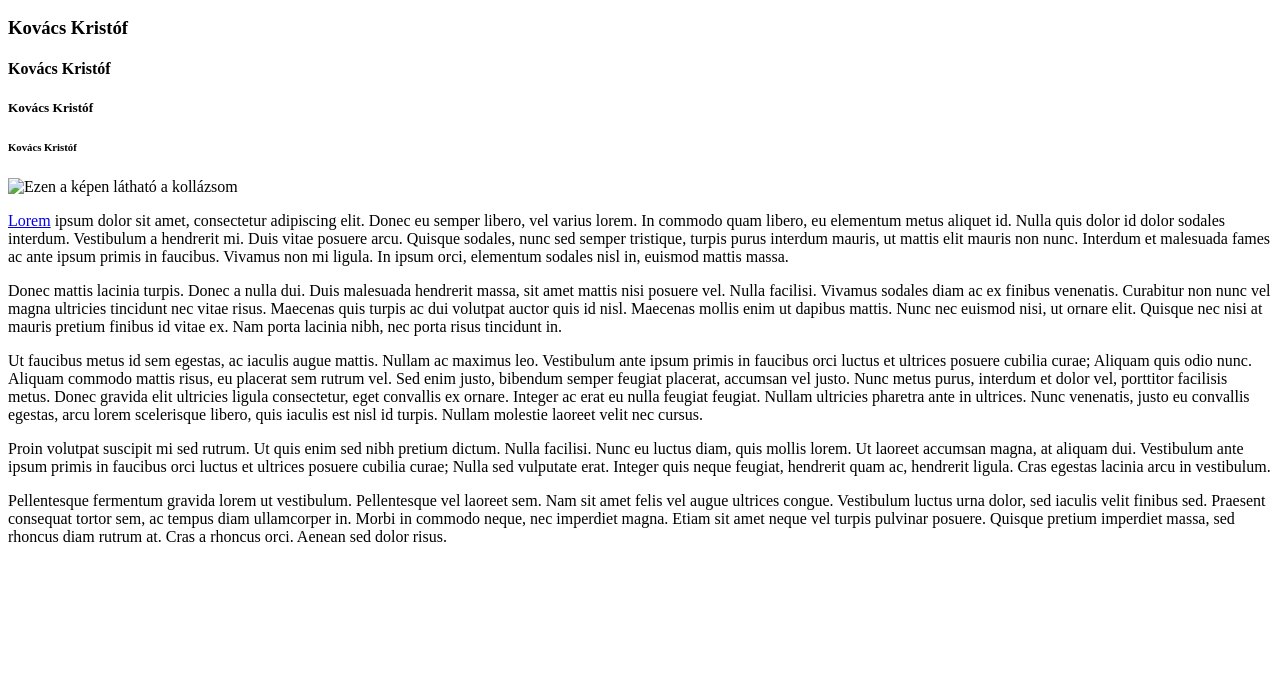
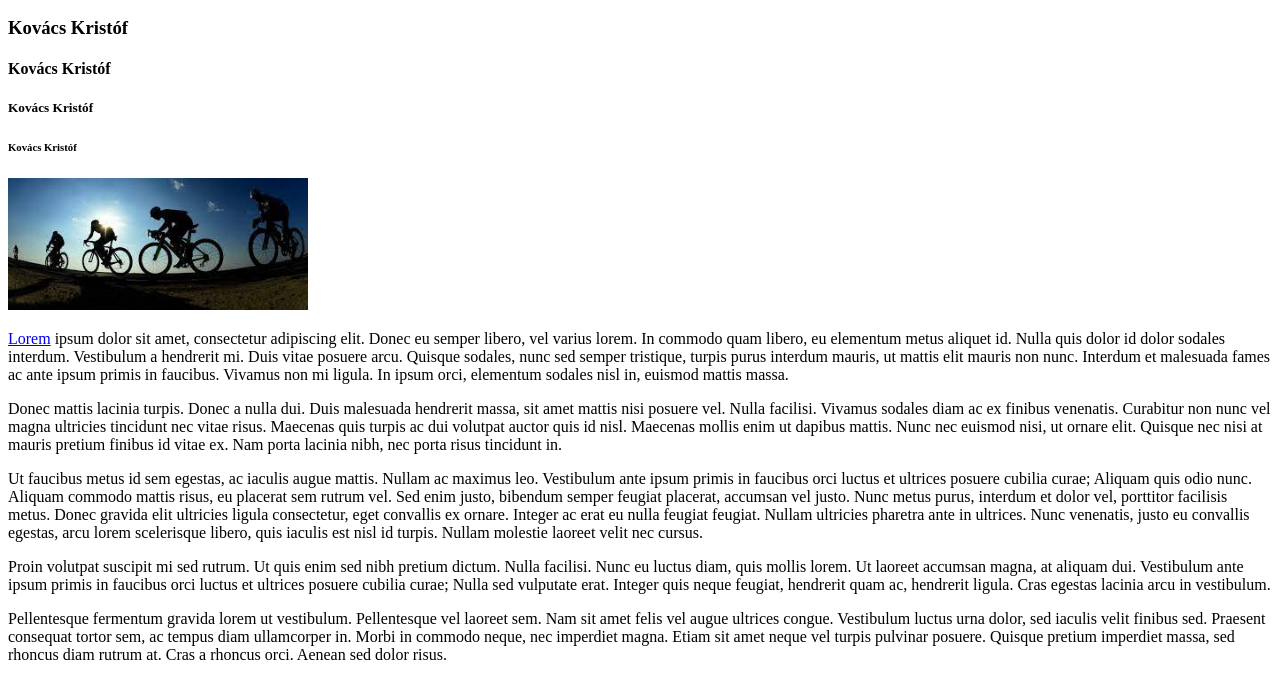
Before and after one commit to kkristof30/web3, a plain HTML site: page index.html in a window 1280 px wide. Shown: the part 110-800 px from the top of the page. Drawn offline with Linux system fonts and the light colour scheme.

Commit message:
kollázs

```diff
--- a/index.html
+++ b/index.html
@@ -13,7 +13,7 @@
     <h5>Kovács Kristóf</h5>
     <h6>Kovács Kristóf</h6>
 
-        <img src="img.collage/" alt="Ezen a képen látható a kollázsom" title="KOLLÁZS" width="300">
+        <img src="download.jpg" alt="Ezen a képen látható a kollázsom" title="KOLLÁZS" width="300">
 
                 <p><a href="https://www.lipsum.com/feed/html">Lorem</a>  ipsum dolor sit amet, consectetur adipiscing elit. Donec eu semper libero, vel varius lorem. In commodo quam libero, eu elementum metus aliquet id. Nulla quis dolor id dolor sodales interdum. Vestibulum a hendrerit mi. Duis vitae posuere arcu. Quisque sodales, nunc sed semper tristique, turpis purus interdum mauris, ut mattis elit mauris non nunc. Interdum et malesuada fames ac ante ipsum primis in faucibus. Vivamus non mi ligula. In ipsum orci, elementum sodales nisl in, euismod mattis massa.</p>
 
```
Also changed, not shown: download.jpg (renamed from img.collage/download.jpg), img.collage/img.collage..jpg (deleted).
